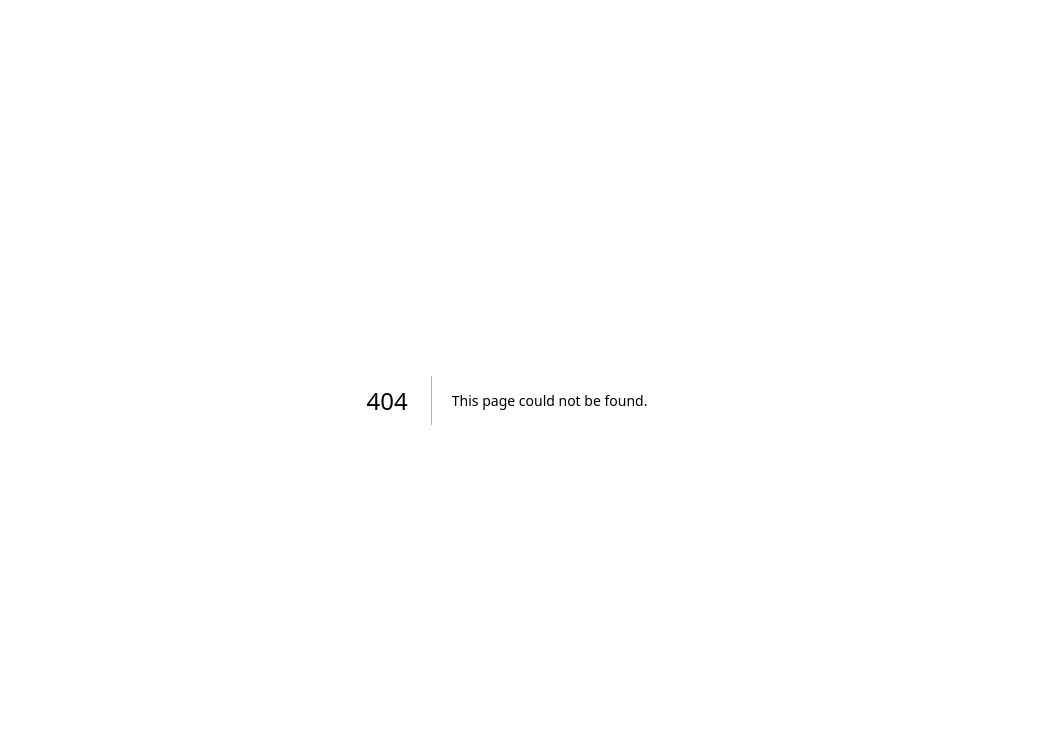
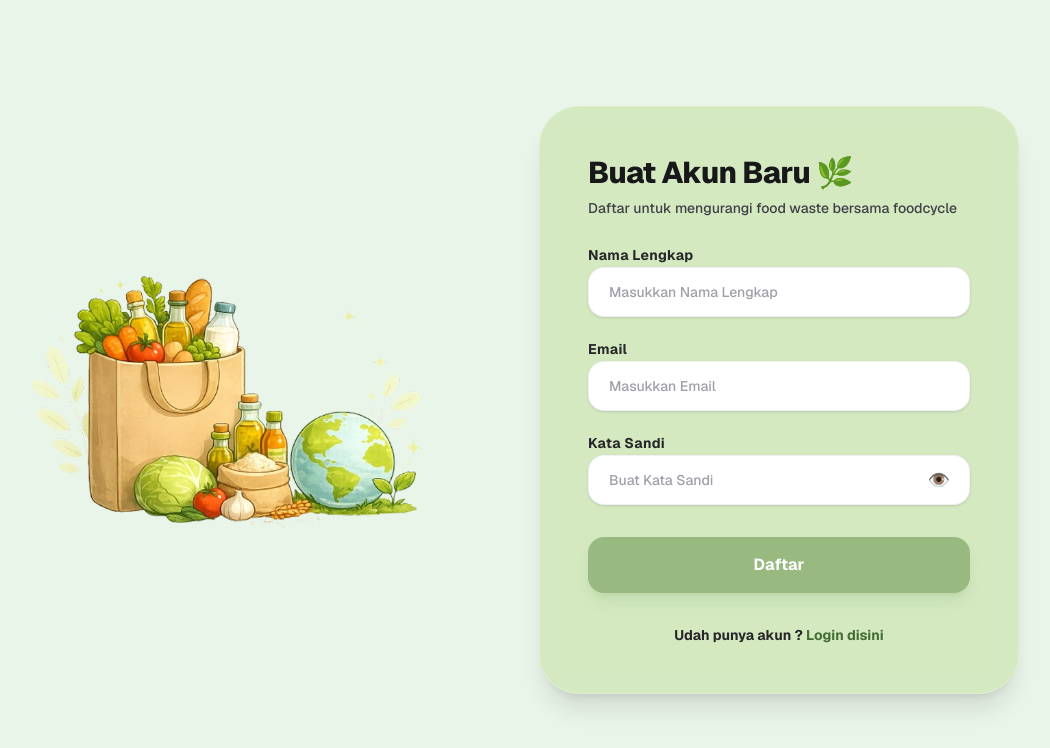
Before and after one commit to Avryzel/food-cycle, a Next.js app: page /register in a window 1280 px wide. Before the commit this address had no page. Shown: the top 748 px of the page, without its empty margins (133-1183 px from the left). Built offline with nearby package versions, Linux system fonts and the light colour scheme; no server answers.

Commit message:
feat: implementasi halaman register

```diff
--- /dev/null
+++ b/src/app/register/page.tsx
@@ -0,0 +1,151 @@
+"use client";
+
+import { useState } from "react";
+import { useRouter } from "next/navigation";
+import Link from "next/link";
+import { supabase } from "@/lib/supabase";
+
+export default function RegisterPage() {
+    const router = useRouter();
+    const [fullName, setFullName] = useState("");
+    const [email, setEmail] = useState("");
+    const [password, setPassword] = useState("");
+    const [showPassword, setShowPassword] = useState(false);
+    const [loading, setLoading] = useState(false);
+    const [errorMsg, setErrorMsg] = useState("");
+    const [successMsg, setSuccessMsg] = useState("");
+
+    const handleRegister = async (e: React.FormEvent) => {
+        e.preventDefault();
+        setLoading(true);
+        setErrorMsg("");
+        setSuccessMsg("");
+
+        const { error } = await supabase.auth.signUp({
+            email,
+            password,
+            options: {
+                data: {
+                    full_name: fullName,
+                },
+            },
+        });
+
+        setLoading(false);
+        if (error) {
+            setErrorMsg(error.message);
+        } else {
+            setSuccessMsg("Pendaftaran berhasil! Silakan cek email kamu.");
+            setFullName("");
+            setEmail("");
+            setPassword("");
+        }
+    };
+
+    return (
+        <div className="min-h-screen w-full bg-[#EAF5E9] flex items-center justify-center p-0 sm:p-6 md:p-8 font-sans selection:bg-emerald-200">
+            <main className="max-w-5xl w-full grid grid-cols-1 lg:grid-cols-2 gap-8 lg:gap-16 items-center min-h-screen sm:min-h-0">
+
+                <div className="hidden lg:flex justify-center items-center relative w-full">
+                    <img
+                        src="/images/register.png"
+                        alt="FoodCycle Register Ecology Illustration"
+                        className="w-full h-auto object-contain max-w-md"
+                    />
+                </div>
+
+                <div className="bg-[#C5E1A5]/60 sm:border sm:border-white/20 sm:shadow-xl rounded-none sm:rounded-[2.5rem] p-8 md:p-12 space-y-6 backdrop-blur-sm w-full min-h-screen sm:min-h-0 flex flex-col justify-center sm:justify-start">
+                    <div>
+                        <h1 className="text-2xl md:text-3xl font-extrabold text-zinc-900 tracking-tight flex items-center gap-2">
+                            Buat Akun Baru 🌿
+                        </h1>
+                        <p className="text-zinc-700 text-sm mt-1.5 font-medium leading-relaxed">
+                            Daftar untuk mengurangi food waste bersama foodcycle
+                        </p>
+                    </div>
+
+                    {errorMsg && (
+                        <div className="p-4 bg-red-50 border border-red-200 text-red-600 rounded-xl text-sm font-semibold">
+                            ⚠️ {errorMsg}
+                        </div>
+                    )}
+
+                    {successMsg && (
+                        <div className="p-4 bg-emerald-50 border border-emerald-200 text-emerald-700 rounded-xl text-sm font-semibold">
+                            ✅ {successMsg}
+                        </div>
+                    )}
+
+                    <form onSubmit={handleRegister} className="space-y-5">
+                        <div className="space-y-1.5">
+                            <label className="text-sm font-bold text-zinc-800 tracking-wide">Nama Lengkap</label>
+                            <input
+                                type="text"
+                                required
+                                placeholder="Masukkan Nama Lengkap"
+                                value={fullName}
+                                onChange={(e) => setFullName(e.target.value)}
+                                disabled={loading}
+                                className="w-full px-5 py-3.5 bg-white text-zinc-900 placeholder-zinc-400 border border-zinc-200/50 rounded-2xl shadow-sm focus:outline-none focus:ring-2 focus:ring-[#8EBA85]/50 focus:border-[#8EBA85] transition-all text-sm font-medium"
+                            />
+                        </div>
+
+                        <div className="space-y-1.5">
+                            <label className="text-sm font-bold text-zinc-800 tracking-wide">Email</label>
+                            <input
+                                type="email"
+                                required
+                                placeholder="Masukkan Email"
+                                value={email}
+                                onChange={(e) => setEmail(e.target.value)}
+                                disabled={loading}
+                                className="w-full px-5 py-3.5 bg-white text-zinc-900 placeholder-zinc-400 border border-zinc-200/50 rounded-2xl shadow-sm focus:outline-none focus:ring-2 focus:ring-[#8EBA85]/50 focus:border-[#8EBA85] transition-all text-sm font-medium"
+                            />
+                        </div>
+
+                        <div className="space-y-1.5">
+                            <label className="text-sm font-bold text-zinc-800 tracking-wide">Kata Sandi</label>
+                            <div className="relative w-full flex items-center">
+                                <input
+                                    type={showPassword ? "text" : "password"}
+                                    required
+                                    placeholder="Buat Kata Sandi"
+                                    value={password}
+                                    onChange={(e) => setPassword(e.target.value)}
+                                    disabled={loading}
+                                    className="w-full px-5 py-3.5 bg-white text-zinc-900 placeholder-zinc-400 border border-zinc-200/50 rounded-2xl shadow-sm focus:outline-none focus:ring-2 focus:ring-[#8EBA85]/50 focus:border-[#8EBA85] transition-all text-sm font-medium pr-14"
+                                />
+                                <button
+                                    type="button"
+                                    onClick={() => setShowPassword(!showPassword)}
+                                    className="absolute right-4 p-1 text-zinc-400 hover:text-zinc-600 transition-colors focus:outline-none select-none text-lg"
+                                    title={showPassword ? "Sembunyikan kata sandi" : "Tampilkan kata sandi"}
+                                >
+                                    {showPassword ? "🙈" : "👁️"}
+                                </button>
+                            </div>
+                        </div>
+
+                        <div className="pt-3">
+                            <button
+                                type="submit"
+                                disabled={loading}
+                                className="w-full py-4 rounded-2xl bg-[#98BA81] text-white font-bold text-base shadow-lg shadow-[#98BA81]/30 hover:bg-[#85ab6e] hover:scale-[1.01] active:scale-[0.99] disabled:bg-zinc-400 disabled:scale-100 transition-all duration-200"
+                            >
+                                {loading ? "Mendaftarkan..." : "Daftar"}
+                            </button>
+                        </div>
+                    </form>
+
+                    <div className="text-center text-sm font-bold text-zinc-800 pt-2">
+                        Udah punya akun ?{" "}
+                        <Link href="/login" className="text-[#436e35] hover:underline underline-offset-4">
+                            Login disini
+                        </Link>
+                    </div>
+                </div>
+
+            </main>
+        </div>
+    );
+}
```
Also changed, not shown: public/images/register.png (added).
